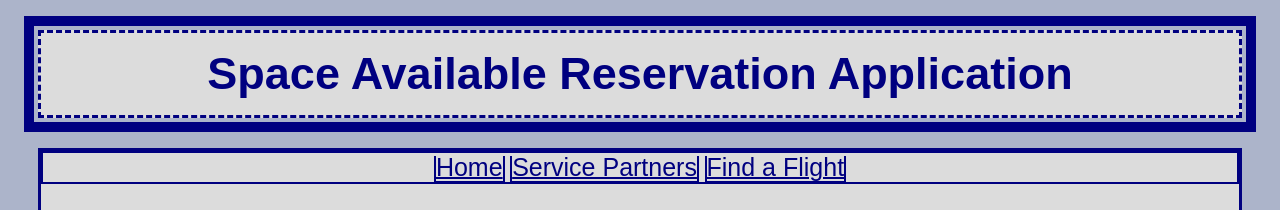
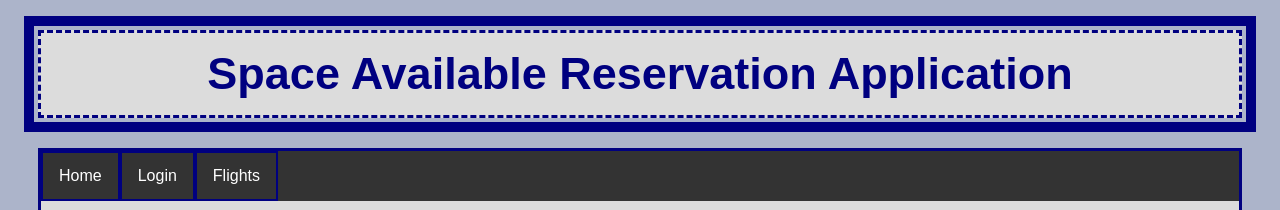
Before and after one commit to KaylebKlapp/364_webapp, a PHP site: page / in a window 1280 px wide. Shown: the top 210 px of the page. Run offline with PHP 8.4, Linux system fonts and the light colour scheme.

Commit message:
Updated CSS and Nav Bar

```diff
--- a/src/web/csl.css
+++ b/src/web/csl.css
@@ -52,13 +52,31 @@
     text-decoration: underline;
 }
 
-nav {
-    background-color: gainsboro;
+ul {
+    list-style-type: none;
+    margin: 0;
+    padding: 0;
+    overflow: hidden;
+    background-color: #333333;
+  }
+
+  li {
+    float: left;
+  }
+
+  li a {
+    display: block;
+    color: white;
     text-align: center;
-    border: 2px solid navy;
-    font-size: 20px;
-    color: navy;
-}
+    padding: 14px 16px;
+    text-decoration: none;
+  }
+
+  /* Change the link color to #111 (black) on hover */
+  li a:hover {
+    background-color: #00b5fc;
+  }
+
 
 img {
     border:none;
--- a/src/web/index.html
+++ b/src/web/index.html
@@ -10,9 +10,11 @@
 
         <div class="site_body">
             <nav>
-                <a href="index.html"><p2 class="navtxt">Home</p2></a>
-                <a href="partners.html"><p2 class="navtxt">Service Partners</p2></a>
-                <a href="flight_query.html"><p2 class="navtxt">Find a Flight</p2></a>
+                <ul>
+                    <li><a href = index.html>Home</a></li>
+                    <li><a href = login.html>Login</a></li>
+                    <li><a href = flight_query.html>Flights</a></li>
+                </ul>
             </nav>
 
             <h2>
```
Also changed, not shown: src/web/flight_query.html (+5 -3 lines), src/web/login.html (+5 -3 lines).
